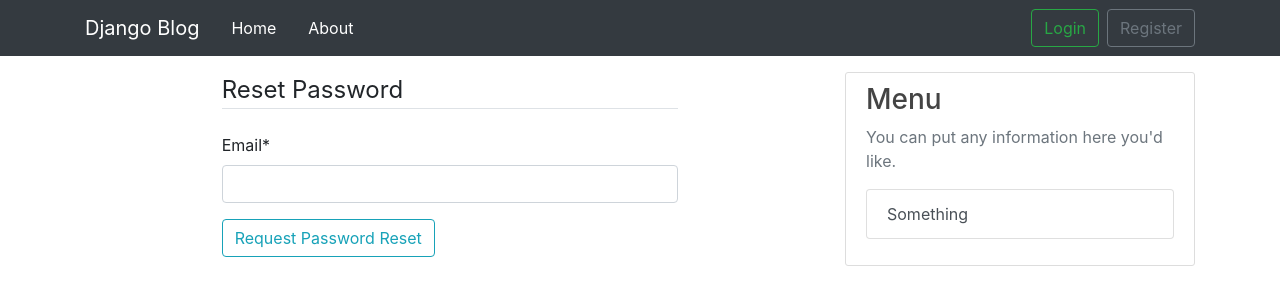
After one commit to zsomborvermes/django-blog, a Django app: page /password-reset/ in a window 1280 px wide. The commit adds this page. Shown: the top 305 px of the page. Run offline with Django 3.2, Linux system fonts and the light colour scheme; some libraries are stand-ins or nearby versions.

Commit message:
feat(blog_app): reset password functionality added

```diff
--- a/blog/blog/urls.py
+++ b/blog/blog/urls.py
@@ -11,6 +11,10 @@ urlpatterns = [
     path('register/', user_views.register, name='register'),
     path('login/', auth_views.LoginView.as_view(template_name='users/login.html'), name='login'),
     path('logout/', auth_views.LogoutView.as_view(template_name='users/logout.html'), name='logout'),
+    path('password-reset/', auth_views.PasswordResetView.as_view(template_name='users/password_reset.html'), name='password_reset'),
+    path('password-reset/done', auth_views.PasswordResetDoneView.as_view(template_name='users/password_reset_done.html'), name='password_reset_done'),
+    path('password-reset-confirm/<uidb64>/<token>', auth_views.PasswordResetConfirmView.as_view(template_name='users/password_reset_confirm.html'), name='password_reset_confirm'),
+    path('password-reset-complete', auth_views.PasswordResetCompleteView.as_view(template_name='users/password_reset_complete.html'), name='password_reset_complete'),
     path('profile/', user_views.profile, name='profile'),
 ]
 
--- a/blog/users/templates/users/login.html
+++ b/blog/users/templates/users/login.html
@@ -10,6 +10,9 @@
       {{ form|crispy }}
       <div class="form-group">
         <button class="btn btn-outline-info" type="submit">Log In</button>
+        <small class="text-muted ml-2">
+          <a href="{% url 'password_reset' %}">Forgot Password?</a>
+        </small>
       </div>
     </fieldset>
   </form>
--- /dev/null
+++ b/blog/users/templates/users/password_reset.html
@@ -0,0 +1,17 @@
+{% extends "blog_app/base.html" %}
+{% load crispy_forms_tags %}
+
+{% block content %}
+<div class="col-8 m-auto">
+  <form method=POST>
+    {% csrf_token %}
+    <fieldset class="form-group">
+      <legend class="border-bottom mb-4">Reset Password</legend>
+      {{ form|crispy }}
+      <div class="form-group">
+        <button class="btn btn-outline-info" type="submit">Request Password Reset</button>
+      </div>
+    </fieldset>
+  </form>
+</div>
+{% endblock %}
--- /dev/null
+++ b/blog/users/templates/users/password_reset_complete.html
@@ -0,0 +1,6 @@
+{% extends "blog_app/base.html" %}
+
+{% block content %}
+  <div class="alert alert-info">Your password has been set.</div>
+  <a href="{% url 'login' %}">Sign In Here</a>
+{% endblock %}
--- /dev/null
+++ b/blog/users/templates/users/password_reset_done.html
@@ -0,0 +1,5 @@
+{% extends "blog_app/base.html" %}
+
+{% block content %}
+  <div class="alert alert-info">An email has been sent with instructions to reset password.</div>
+{% endblock %}
```
Also changed, not shown: blog/blog/settings.py (+7 -0 lines), blog/users/templates/users/password_reset_confirm.html (added, +17 -0 lines).
